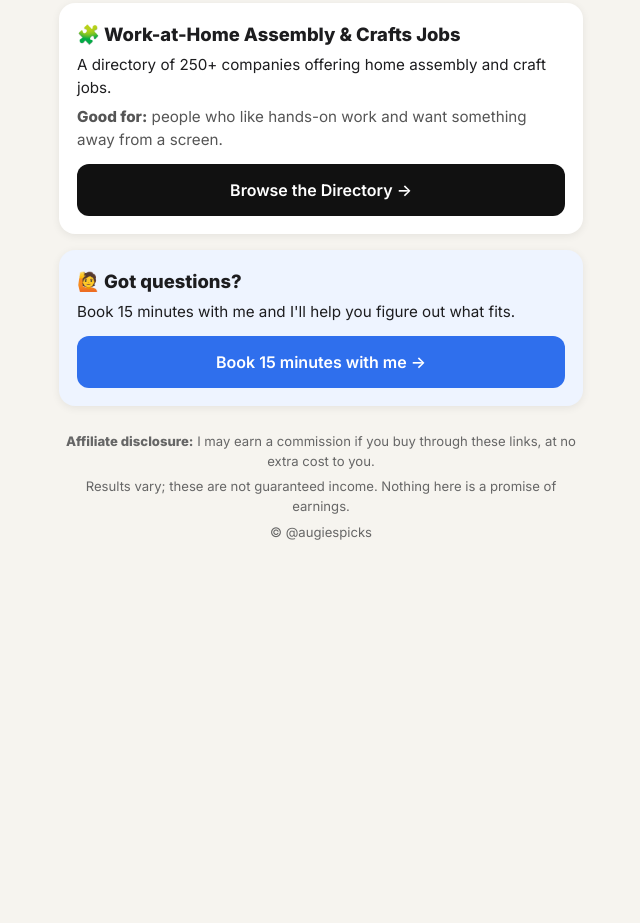
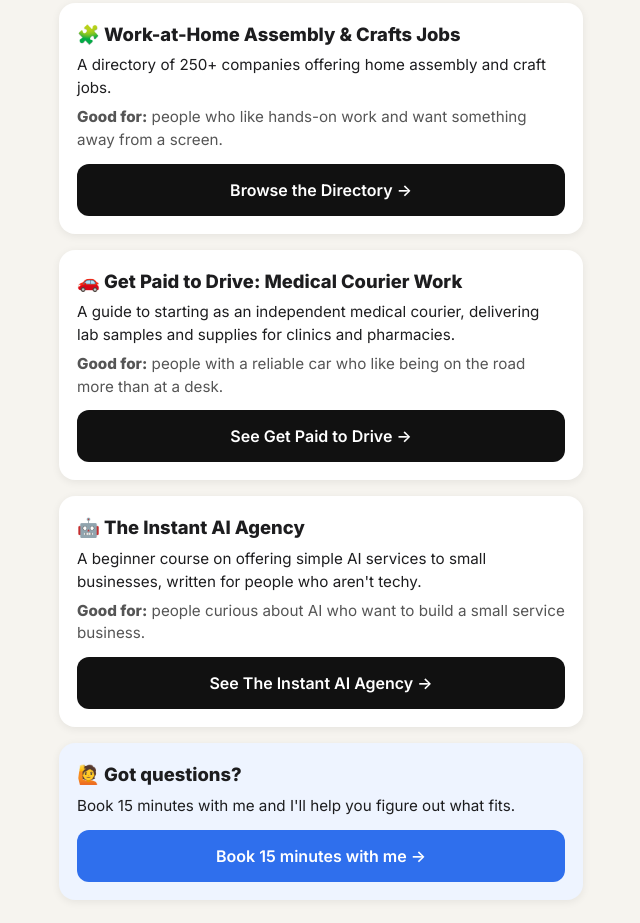
Before and after one commit to augieandsloane/augiespicks-jobs, a plain HTML site: page index.html in a window 1280 px wide. Shown: the part 522-1445 px from the top of the page, without its empty margins (319-959 px from the left). Before the commit the page ends 1110 px from the top, so only its background shows below. Drawn offline with Linux system fonts and the light colour scheme.

Commit message:
Add Get Paid to Drive and Instant AI Agency offers

```diff
--- a/index.html
+++ b/index.html
@@ -49,6 +49,20 @@ footer{font-size:.82rem;color:#666;text-align:center;margin-top:26px}footer p{ma
 <a class="btn" href="https://hop.clickbank.net/?affiliate=sodacitysc&amp;vendor=324253" target="_blank" rel="sponsored noopener">Browse the Directory →</a>
 </section>
 
+<section class="card">
+<h2>🚗 Get Paid to Drive: Medical Courier Work</h2>
+<p>A guide to starting as an independent medical courier, delivering lab samples and supplies for clinics and pharmacies.</p>
+<p class="who"><strong>Good for:</strong> people with a reliable car who like being on the road more than at a desk.</p>
+<a class="btn" href="https://hop.clickbank.net/?affiliate=sodacitysc&amp;vendor=MEDCOURIER" target="_blank" rel="sponsored noopener">See Get Paid to Drive →</a>
+</section>
+
+<section class="card">
+<h2>🤖 The Instant AI Agency</h2>
+<p>A beginner course on offering simple AI services to small businesses, written for people who aren't techy.</p>
+<p class="who"><strong>Good for:</strong> people curious about AI who want to build a small service business.</p>
+<a class="btn" href="https://hop.clickbank.net/?affiliate=sodacitysc&amp;vendor=DWARDROPE" target="_blank" rel="sponsored noopener">See The Instant AI Agency →</a>
+</section>
+
 <section class="card small">
 <h2>🙋 Got questions?</h2>
 <p>Book 15 minutes with me and I'll help you figure out what fits.</p>
```
